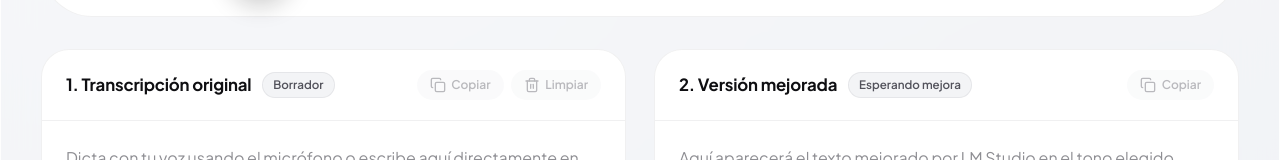
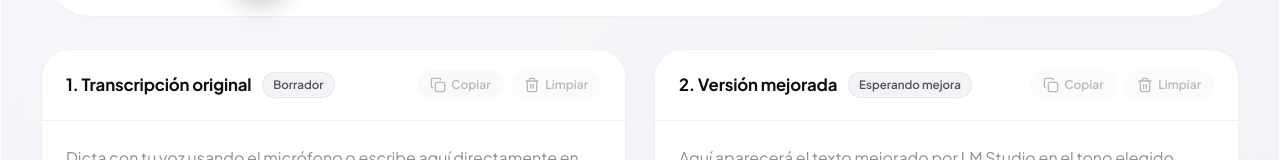
Before and after one commit to chuckvlix/VoicePrompt, a React (Vite) app in the folder frontend/: page / in a window 1280 px wide. Shown: the part 271-431 px from the top of the page. Built offline with nearby package versions, Linux system fonts and the light colour scheme; no server answers.

Commit message:
feat: add clear text action to improved text editor card

```diff
--- a/frontend/src/components/ImprovedEditor.tsx
+++ b/frontend/src/components/ImprovedEditor.tsx
@@ -1,5 +1,5 @@
 import React, { useState } from 'react'
-import { Bookmark, Check, Copy, Sparkles } from 'lucide-react'
+import { Bookmark, Check, Copy, Sparkles, Trash2 } from 'lucide-react'
 import type { ToneOption } from '../types'
 import { TONE_DEFINITIONS } from '../types'
 import { copyToClipboard } from '../utils/clipboard'
@@ -44,6 +44,10 @@ export const ImprovedEditor: React.FC<ImprovedEditorProps> = ({
     }
   }
 
+  const handleClear = () => {
+    onChangeText('')
+  }
+
   const toneDef = appliedTone ? TONE_DEFINITIONS[appliedTone] : null
   const wordCount = improvedText.trim() ? improvedText.trim().split(/\s+/).length : 0
   const charCount = improvedText.length
@@ -71,7 +75,7 @@ export const ImprovedEditor: React.FC<ImprovedEditorProps> = ({
             type="button"
             className="btn-icon"
             onClick={handleCopy}
-            disabled={!improvedText}
+            disabled={!improvedText || isImproving}
             title="Copiar texto mejorado"
             aria-label="Copiar texto mejorado"
           >
@@ -81,6 +85,17 @@ export const ImprovedEditor: React.FC<ImprovedEditorProps> = ({
               <Copy size={16} aria-hidden="true" />
             )}
             <span className="btn-icon-label">{copied ? 'Copiado' : 'Copiar'}</span>
+          </button>
+          <button
+            type="button"
+            className="btn-icon"
+            onClick={handleClear}
+            disabled={!improvedText || isImproving}
+            title="Limpiar texto mejorado"
+            aria-label="Limpiar texto mejorado"
+          >
+            <Trash2 size={16} aria-hidden="true" />
+            <span className="btn-icon-label">Limpiar</span>
           </button>
         </div>
       </div>
```
